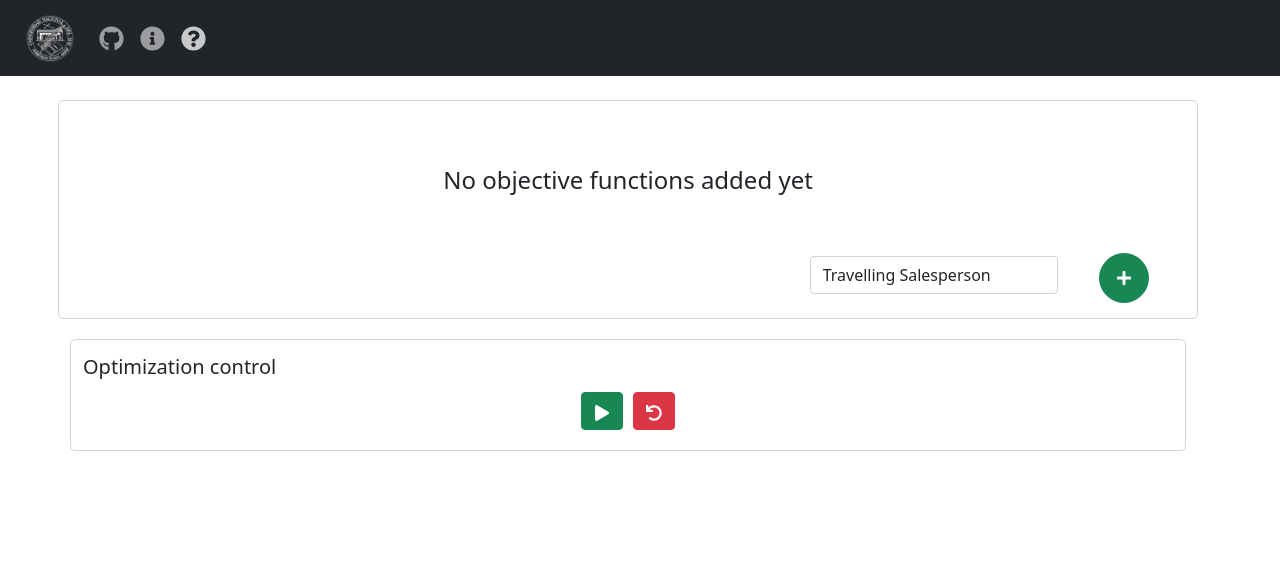
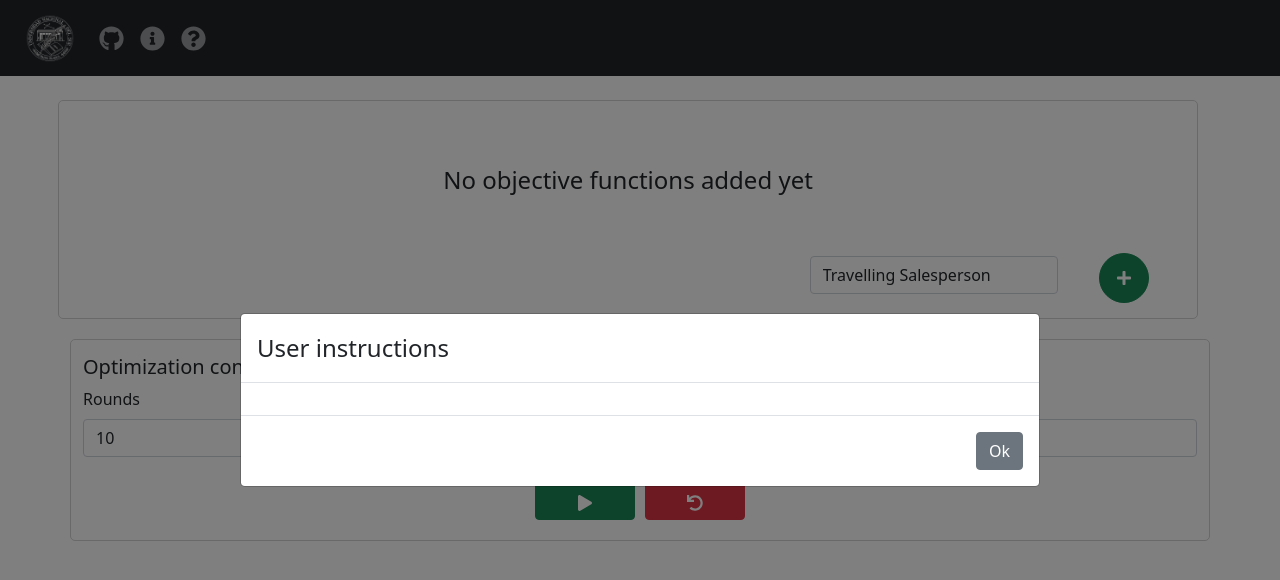
Before and after one commit to matiasmicheletto/dna-solver, a React (Create React App) app in the folder client/: page / in a window 1280 px wide. Both pictures are taken after a click on the button 193 px from the left and 38 px from the top of the page. Shown: the top 580 px of the page. Built offline with nearby package versions, Linux system fonts and the light colour scheme.

Commit message:
GA items with status data. Working example

```diff
--- a/client/src/components/controller/index.js
+++ b/client/src/components/controller/index.js
@@ -1,19 +1,28 @@
-import React, { useContext } from 'react';
-import { Button, Row } from 'react-bootstrap';
+import React, { useContext, useState } from 'react';
+import { Button, Row, Col, Form } from 'react-bootstrap';
 import { FaPlay, FaUndo } from 'react-icons/fa';
 import classes from './styles.module.css';
 import { OMContext } from '../../context/ManagerContext';
 import { LoadingContext } from '../../context/LoadingContext';
 
-const Controller = () => {
+const Controller = props => {
 
     const om = useContext(OMContext);
     const {loading, setLoading} = useContext(LoadingContext);
 
+    const [rounds, setRounds] = useState(10);
+    const [iters, setIters] = useState(100);
+
     const run = () => {
         setLoading(true);
-        setTimeout(()=>{ // TODO: avoid this patch
-            om.optimize(20, 1000)
+        // The optimize is called inside a setTimeout because
+        // the setState function is async too, and the preloader
+        // will not be shown.
+        // Also props.onChange is not needed as the setLoading
+        // will change the state on the dashboard, and trigger
+        // a render.
+        setTimeout(()=>{
+            om.optimize(rounds, iters)
             .then(res=>{
                 console.log(res);
                 setLoading(false);
@@ -23,12 +32,38 @@ const Controller = () => {
 
     const reset = () => {
         om.reset();
+        props.onChange(); // Trigger a dashboard update
     }
 
     return (
-        <Row>
-            <div className={classes.Container}>
-            <h5 style={{textAlign:"left"}}>Optimization control</h5>
+        <div className={classes.Container}>
+            <h5 className={classes.Label}>Optimization control</h5>
+
+            <Form className={classes.Form}>
+                <Row>
+                    <Form.Group as={Col}>
+                        <Form.Label>Rounds</Form.Label>
+                        <Form.Control
+                            type="number"
+                            placeholder="10"
+                            min="0"
+                            max="100"
+                            defaultValue={rounds}
+                            onChange={v=>setRounds(parseInt(v.target.value))}/>
+                    </Form.Group>
+                    <Form.Group as={Col}>
+                        <Form.Label>Generations</Form.Label>
+                        <Form.Control
+                            type="number"
+                            min="0"
+                            max="1000"
+                            defaultValue={iters}
+                            onChange={v=>setIters(parseInt(v.target.value))}/>
+                    </Form.Group>
+                </Row>
+            </Form>
+
+            <div className={classes.BtnContainer}>
                 <Button
                     className={classes.ControlBtn}
                     variant="success"
@@ -44,7 +79,7 @@ const Controller = () => {
                     <FaUndo />
                 </Button>
             </div>
-        </Row>
+        </div>
     );
 }
 
--- a/client/src/components/controller/styles.module.css
+++ b/client/src/components/controller/styles.module.css
@@ -2,11 +2,24 @@
     margin-top: 20px!important;
     padding: 15px;
     border-radius: 5px;
-    align-content: center;
-    text-align: center;
     border: 1px solid lightgray;
 }
 
+.Label {
+    text-align: left;
+}
+
+.Form {
+    text-align: left;
+}
+
+.BtnContainer {
+    margin-top: 20px;
+    align-content: center;
+    text-align: center;
+}
+
 .ControlBtn {
+    min-width: 100px;
     margin:5px;
 }
--- a/client/src/components/dashboard/index.js
+++ b/client/src/components/dashboard/index.js
@@ -1,4 +1,4 @@
-import React, { useContext } from 'react';
+import React, { useContext, useState } from 'react';
 import { Row } from 'react-bootstrap';
 import { LoadingContext } from '../../context/LoadingContext';
 import Preloader from '../preloader';
@@ -8,11 +8,17 @@ import Controller from '../controller';
 const Dashboard = () => {
     const { loading } = useContext(LoadingContext);
 
+    // A dummy state to force a dashboard update
+    // For example, when managing the optimizers
+    // from the controller, and the status should
+    // be reflected on the configurator
+    const [update, setUpdate] = useState(false);
+
     return (
         <Row>
             {loading && <Preloader />}
             <Configurator />
-            <Controller />
+            <Controller onChange={()=>setUpdate(!update)}/>
         </Row>
     );
 };
--- a/client/src/components/gaitem/index.js
+++ b/client/src/components/gaitem/index.js
@@ -1,21 +1,38 @@
-import React from 'react';
-import { Button, ListGroup, Row, Col } from 'react-bootstrap';
+import React, { useState } from 'react';
+import { Button, ListGroup, Row, Col, Collapse } from 'react-bootstrap';
 import { FaTrashAlt, FaTools, FaEye } from 'react-icons/fa';
 import classes from './styles.module.css';
+import PopTable from '../poptable';
 
-const GAItem = props => (
+const GAItem = props => {
+    const [showPop, setShowPop] = useState(false);
+
+    const ga = props.ga.status;
+
+    return (
         <ListGroup.Item className={classes.Container}>
             <Row>
-            <Col sm="10">
-                <p>{props.ga.name}</p>
+                <Col sm="10" className={classes.GAStatus}>
+                    <p className={classes.GAName}><i>{ga.name}</i></p>
+                    <Row className={classes.GAStatusDetails}>
+                        <Col>
+                            <p>Current generation: {ga.generation}</p>
+                            <p>Fitness evaluations: {ga.fitness_evals}</p>
+                        </Col>
+                        <Col>
+                            <p>Best solution: {ga.best}</p>
+                            <p>Best value = {ga.best_objective}</p>
+                            <p>Best fitness = {ga.best_fitness.toFixed(2)}</p>
+                        </Col>
+                    </Row>
                 </Col>
                 <Col sm="2" align="right">
                     <div className={classes.MenuContainer}>
                         <Button
                             className={classes.MenuGABtn}
                             variant="success"
-                        onClick={()=>{}}
-                        title="View status">
+                            onClick={()=>setShowPop(!showPop)}
+                            title="View population">
                             <FaEye />
                         </Button>
                         <Button
@@ -27,14 +44,20 @@ const GAItem = props => (
                         <Button
                             className={classes.MenuGABtn}
                             variant="danger"
-                        onClick={()=>props.remove(props.ga.id)}
+                            onClick={()=>props.remove(ga.id)}
                             title="Remove Optimizer">
                             <FaTrashAlt />
                         </Button>
                     </div>
                 </Col>
             </Row>
+            <Collapse in={showPop}>
+                <Row>
+                    <PopTable pop={ga.population}></PopTable>
+                </Row>
+            </Collapse>
         </ListGroup.Item>
     );
+}
 
 export default GAItem;
--- a/client/src/components/gaitem/styles.module.css
+++ b/client/src/components/gaitem/styles.module.css
@@ -1,5 +1,19 @@
 .Container {
     background-color: lightblue!important;
+    margin-top: 5px;
+}
+
+.GAStatus {
+    line-height: 10px;
+}
+
+.GAName {
+    font-size: 20px;
+    font-weight: bold;
+}
+
+.GAStatusDetails {
+    margin-left: 10px;
 }
 
 .MenuContainer {
--- /dev/null
+++ b/client/src/components/modals/help.js
@@ -0,0 +1,13 @@
+import React from 'react';
+import { Modal } from 'react-bootstrap';
+import EmptyLGModal from './templates';
+
+const HelpModal = props => (
+    <EmptyLGModal {...props} title="User instructions">
+        <Modal.Body>
+
+        </Modal.Body>
+    </EmptyLGModal>
+);
+
+export default HelpModal;
--- a/client/src/components/modals/info.js
+++ b/client/src/components/modals/info.js
@@ -5,7 +5,7 @@ import EmptyLGModal from './templates';
 const InfoModal = props => (
     <EmptyLGModal {...props} title="About this software">
         <Modal.Body>
-            <p>This is a NodeJS and ReactJS based web application that allows the users to test
+            <p>This is a NodeJS and ReactJS based web application that allows its users to test
             genetic algorithms optimizers with many different configurations to compare their
             performance in solving the most common problems present in the combinatorial
             optimization literature.</p>
--- a/client/src/components/topnavbar/index.js
+++ b/client/src/components/topnavbar/index.js
@@ -4,12 +4,14 @@ import { Navbar, Nav } from 'react-bootstrap';
 import logo from '../../img/logo_uns.png';
 import { FaGithub, FaInfoCircle, FaQuestionCircle } from 'react-icons/fa';
 import InfoModal from '../modals/info';
+import HelpModal from '../modals/help';
 import classes from './styles.module.css';
 
 const TopNavbar = () => {
 
   //const { loading } = useContext(LoadingContext);
   const [info, showInfo] = useState(false);
+  const [help, showHelp] = useState(false);
 
   return (
     <Navbar bg="dark" variant="dark" fixed="top">
@@ -23,10 +25,10 @@ const TopNavbar = () => {
             <FaGithub size={25} />
           </Nav.Link>
           <Nav.Link title="About">
-            <FaInfoCircle size={25} onClick={()=>showInfo(true)}/>
+            <FaInfoCircle size={25} onClick={()=>showInfo(true)} />
           </Nav.Link>
           <Nav.Link title="Help">
-            <FaQuestionCircle size={25} />
+            <FaQuestionCircle size={25} onClick={()=>showHelp(true)} />
           </Nav.Link>
         </Nav>
         {/*
@@ -38,6 +40,7 @@ const TopNavbar = () => {
         */}
       </Navbar.Collapse>
       <InfoModal show={info} onHide={()=>showInfo(false)}/>
+      <HelpModal show={help} onHide={()=>showHelp(false)}/>
     </Navbar>
   );
 };
--- a/client/src/context/LoadingContext.js
+++ b/client/src/context/LoadingContext.js
@@ -1,6 +1,6 @@
 import { createContext } from 'react';
 
 export const LoadingContext = createContext({
-    loading: true,
+    loading: false,
     setLoading: ()=>{}
 });
--- a/client/src/ga/index.js
+++ b/client/src/ga/index.js
@@ -159,7 +159,13 @@ class GA { // GA model class
     }
 
     get population() { // Population or individual list
-        return this._population;
+        return this._population.map( p => ( // Add phenotypes and objective values
+            {
+                ...p,
+                phenotype: this._config.decode(p.genotype),
+                objective: this._config.objective(p.genotype)
+            }
+        ));
     }
 
     get problem_info() { // Problem description
@@ -172,6 +178,7 @@ class GA { // GA model class
             id: this._id,
             best: this._config.decode(this._population[0].genotype),
             best_fitness: this._population[0].fitness,
+            best_objective: this._config.objective(this._population[0].genotype),
             best_hist: this._best_hist,
             avg_hist: this._avg_hist,
             generation: this._generation,
--- a/client/src/manager/index.js
+++ b/client/src/manager/index.js
@@ -102,19 +102,20 @@ class OptManager {
             this._ga_list[index][param] = value;
     }
 
-    optimize = async (rounds, iters, reset = true) => {
+    optimize = async (rounds, iters, progressCallback = null) => {
         // Run a finite number of iterations and return results
-        if(reset) this.reset();
         const len = this._ga_list.length;
         let results = [];
         return new Promise((fulfill, reject) => {
             for(let r = 0; r < rounds; r++){
                 let partial = {}; // Results per optimizer
                 for(let g = 0; g < len; g++){
+                    this._ga_list[g].reset(); // Restart the optimizer before the round
                     for(let gen = 0; gen < iters; gen++)
                         this._ga_list[g].evolve();
                     partial[this._ga_list[g].id] = this._ga_list[g].status;
                 }
+                if(progressCallback) progressCallback(Math.round(r/rounds*100));
                 results.push(partial); // Results per round
             }
             fulfill(results);
```
Lines whose indentation alone changed are shown as unchanged.
